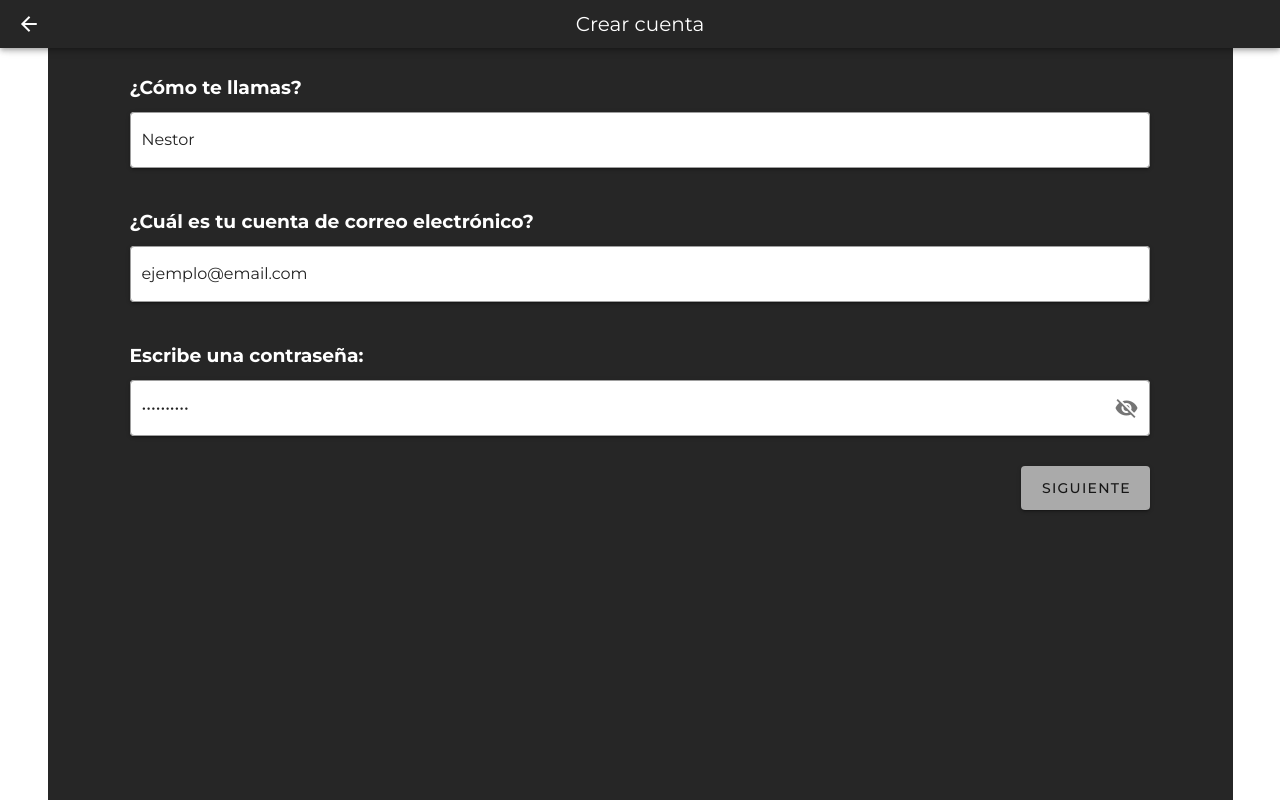
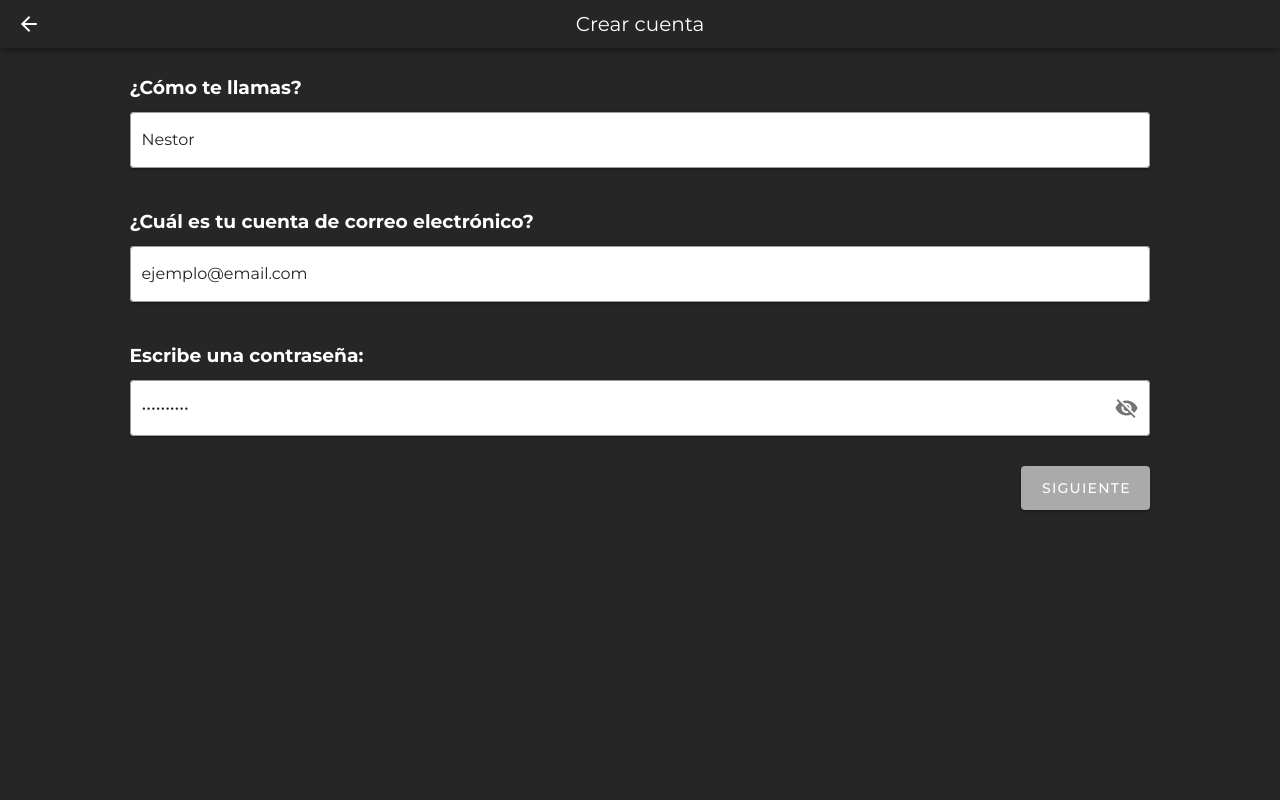
Before and after one commit to Ollebacx/FOR8-Front, a Vue app: page /signup in a window 1280 px wide. Built offline with nearby package versions, Linux system fonts and the light colour scheme.

Commit message:
Global class to app

```diff
--- a/src/App.vue
+++ b/src/App.vue
@@ -1,5 +1,5 @@
 <template>
-  <v-app>
+  <v-app class="structure">
     <router-view></router-view>
   </v-app>
 </template>
@@ -14,3 +14,14 @@ export default {
   })
 };
 </script>
+<style lang="scss" scoped>
+.structure {
+  background-color: #262626 !important;
+  min-height: 100vh;
+  * {
+    color: white;
+    text-decoration-line: none;
+    font-family: "Montserrat", sans-serif;
+  }
+}
+</style>
--- a/src/views/Login.vue
+++ b/src/views/Login.vue
@@ -1,6 +1,5 @@
 <template>
   <div>
-    <v-container class="structure">
     <v-app-bar fixed color="#262626" dense dark>
       <v-btn icon>
         <router-link to="/">
@@ -14,6 +13,7 @@
         <v-icon></v-icon>
       </v-btn>
     </v-app-bar>
+    <v-container>
       <v-row class="content">
         <v-col>
           <h3>¿Cuál es tu cuenta de correo electrónico?</h3>
@@ -97,12 +97,8 @@ export default {
 </script>
 
 <style lang="scss" scoped>
-.structure {
-  background-color: #262626;
-  min-height: 100vh;
-  text-align: center;
 * {
-    color: white;
+  color: white !important;
   text-decoration-line: none;
   font-family: "Montserrat", sans-serif;
 }
@@ -121,5 +117,4 @@ export default {
 #err {
   color: red;
 }
-}
 </style>
--- a/src/views/Signup.vue
+++ b/src/views/Signup.vue
@@ -1,6 +1,5 @@
 <template>
   <div>
-    <v-container class="structure">
     <v-app-bar fixed color="#262626" dense dark>
       <v-btn icon>
         <router-link to="/">
@@ -14,6 +13,7 @@
         <v-icon></v-icon>
       </v-btn>
     </v-app-bar>
+    <v-container>
       <v-row class="content">
         <v-col>
           <h3>¿Cómo te llamas?</h3>
@@ -106,12 +106,8 @@ export default {
 </script>
 
 <style lang="scss" scoped>
-.structure {
-  background-color: #262626;
-  min-height: 100vh;
-  text-align: center;
 * {
-    color: white;
+  color: white !important;
   text-decoration-line: none;
   font-family: "Montserrat", sans-serif;
 }
@@ -127,5 +123,4 @@ export default {
     text-align: right !important;
   }
 }
-}
 </style>
```
Lines whose indentation alone changed are shown as unchanged.
